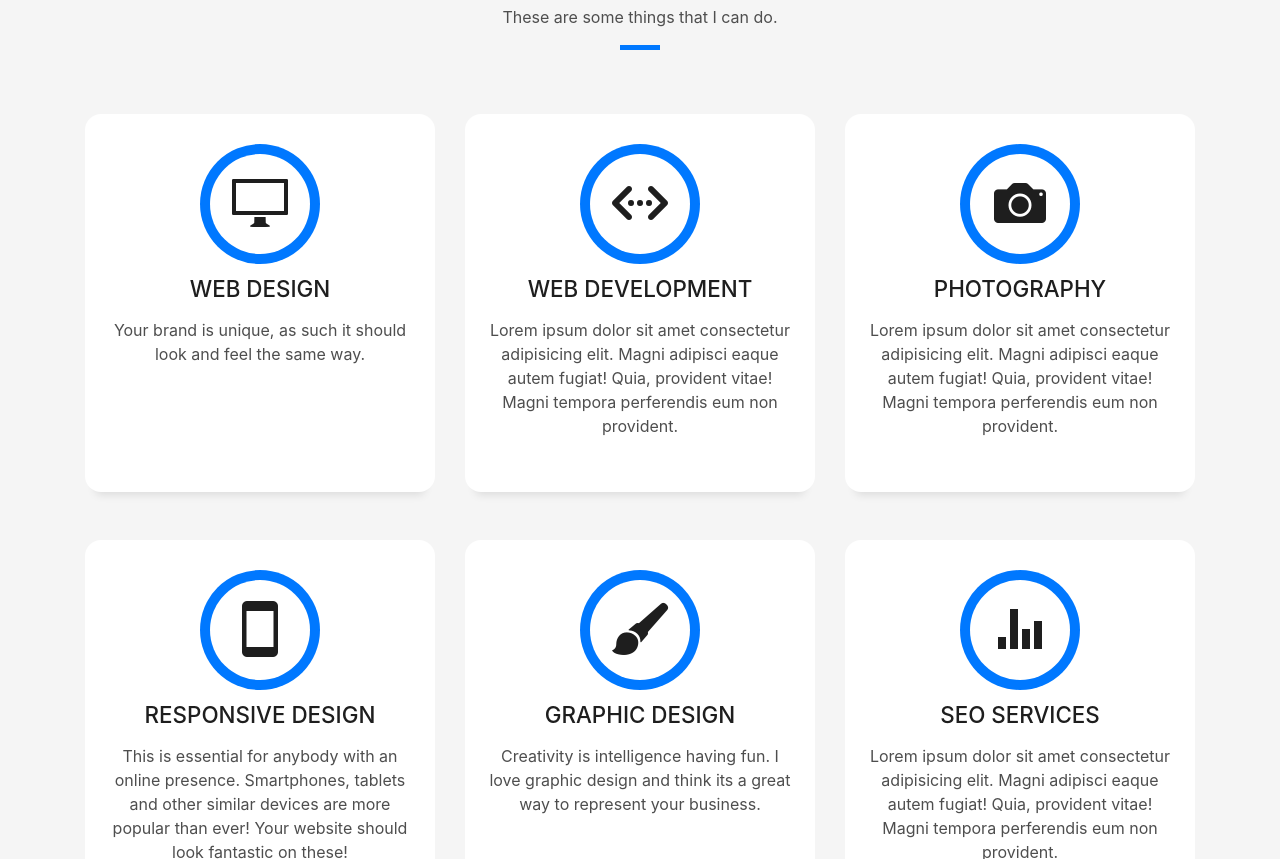
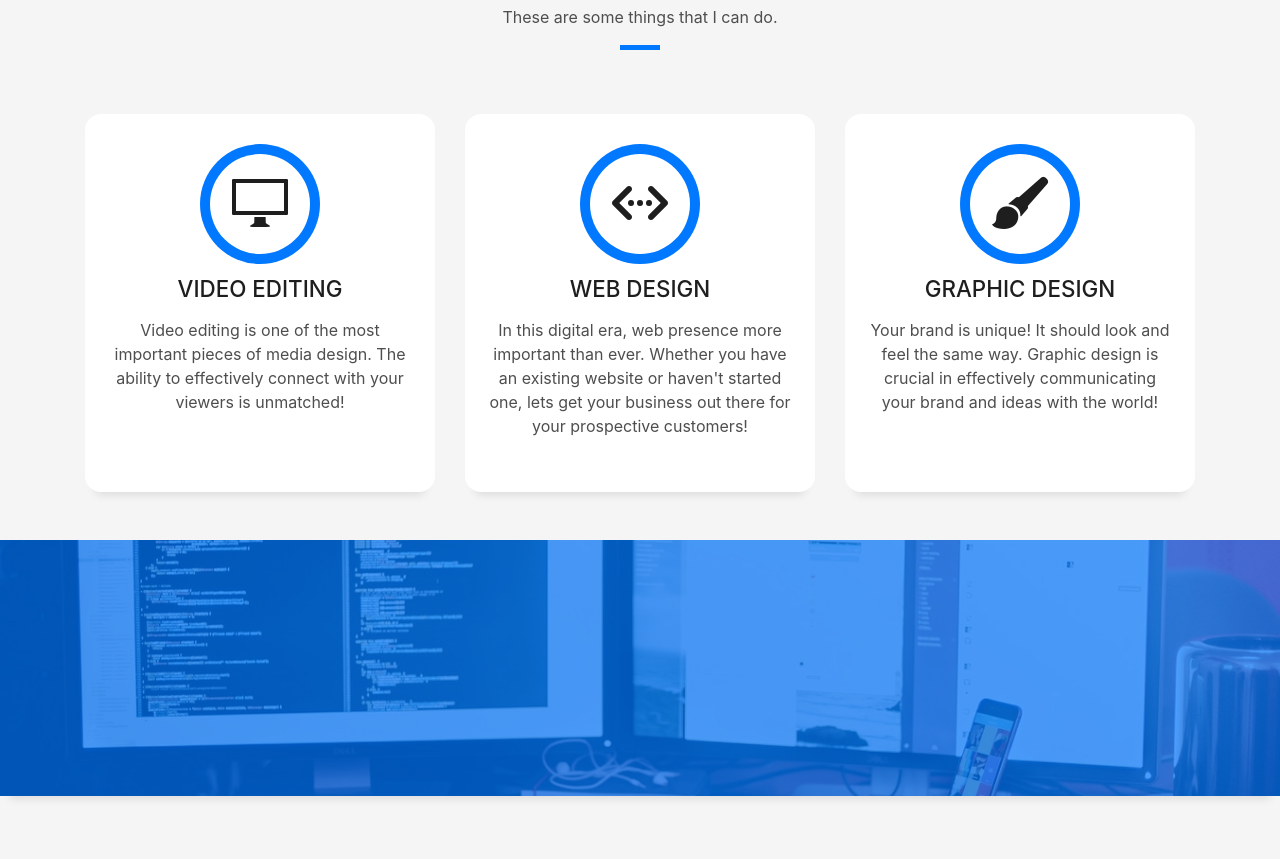
Before and after one commit to JacobWHayes/jacobhayes, a plain HTML site: page index.html in a window 1280 px wide. Shown: the part 1941-2800 px from the top of the page. Drawn offline with Linux system fonts and the light colour scheme; files whose address does not match are found by name.

Commit message:
Add files via upload

```diff
--- a/index.html
+++ b/index.html
@@ -67,7 +67,7 @@
       <div class="table-cell">
         <div class="container">
           <!--<p class="display-6 color-d">Hello, world!</p>-->
-          <h1 class="intro-title mb-4">I am Jacob Hayes</h1>
+          <h1 class="intro-title mb-4">Hi, I'm Jacob.</h1>
           <p class="intro-subtitle"><span class="text-slider-items">Video Editor,Graphic Designer,Motion Designer, Coffee Lover</span><strong class="text-slider"></strong></p>
           <!-- <p class="pt-3"><a class="btn btn-primary btn js-scroll px-4" href="#about" role="button">Learn More</a></p> -->
         </div>
@@ -92,7 +92,7 @@
                   <div class="col-sm-6 col-md-7">
                     <div class="about-info">
                       <p><span class="title-s">Name: </span> <span>Jacob Hayes</span></p>
-                      <p><span class="title-s">Profile: </span> <span>Web Developer</span></p>
+                      <p><span class="title-s">Profile: </span> <span>Multimedia Designer</span></p>
                       <p><span class="title-s">Email: </span> <span>jacobhayes.dev@gmail.com</span></p>
                       <p><span class="title-s">Phone: </span> <span>(519) 965-9891</span></p>
                     </div>
@@ -176,9 +176,9 @@
               <span class="ico-circle"><i class="ion-monitor"></i></span>
             </div>
             <div class="service-content">
-              <h2 class="s-title">Web Design</h2>
+              <h2 class="s-title">Video Editing</h2>
               <p class="s-description text-center">
-                Your brand is unique, as such it should look and feel the same way.
+                Video editing is one of the most important pieces of media design. The ability to effectively connect with your viewers is unmatched!
               </p>
             </div>
           </div>
@@ -189,16 +189,27 @@
               <span class="ico-circle"><i class="ion-code-working"></i></span>
             </div>
             <div class="service-content">
-              <h2 class="s-title">Web Development</h2>
+              <h2 class="s-title">Web Design</h2>
               <p class="s-description text-center">
-                Lorem ipsum dolor sit amet consectetur adipisicing elit. Magni adipisci eaque autem fugiat! Quia,
-                provident vitae! Magni
-                tempora perferendis eum non provident.
+                In this digital era, web presence more important than ever. Whether you have an existing website or haven't started one, lets get your business out there for your prospective customers!
               </p>
             </div>
           </div>
         </div>
         <div class="col-md-4">
+          <div class="service-box">
+            <div class="service-ico">
+              <span class="ico-circle"><i class="ion-paintbrush"></i></span>
+            </div>
+            <div class="service-content">
+              <h2 class="s-title">Graphic Design</h2>
+              <p class="s-description text-center">
+                Your brand is unique! It should look and feel the same way. Graphic design is crucial in effectively communicating your brand and ideas with the world!
+              </p>
+            </div>
+          </div>
+        </div>
+       <!-- <div class="col-md-4">
           <div class="service-box">
             <div class="service-ico">
               <span class="ico-circle"><i class="ion-camera"></i></span>
@@ -229,19 +240,6 @@
         <div class="col-md-4">
           <div class="service-box">
             <div class="service-ico">
-              <span class="ico-circle"><i class="ion-paintbrush"></i></span>
-            </div>
-            <div class="service-content">
-              <h2 class="s-title">Graphic Design</h2>
-              <p class="s-description text-center">
-                Creativity is intelligence having fun. I love graphic design and think its a great way to represent your business.
-              </p>
-            </div>
-          </div>
-        </div>
-        <div class="col-md-4">
-          <div class="service-box">
-            <div class="service-ico">
               <span class="ico-circle"><i class="ion-stats-bars"></i></span>
             </div>
             <div class="service-content">
@@ -253,7 +251,7 @@
               </p>
             </div>
           </div>
-        </div>
+        </div> -->
       </div>
     </div>
   </section>
```
Also changed, not shown: img/favicon.png.
